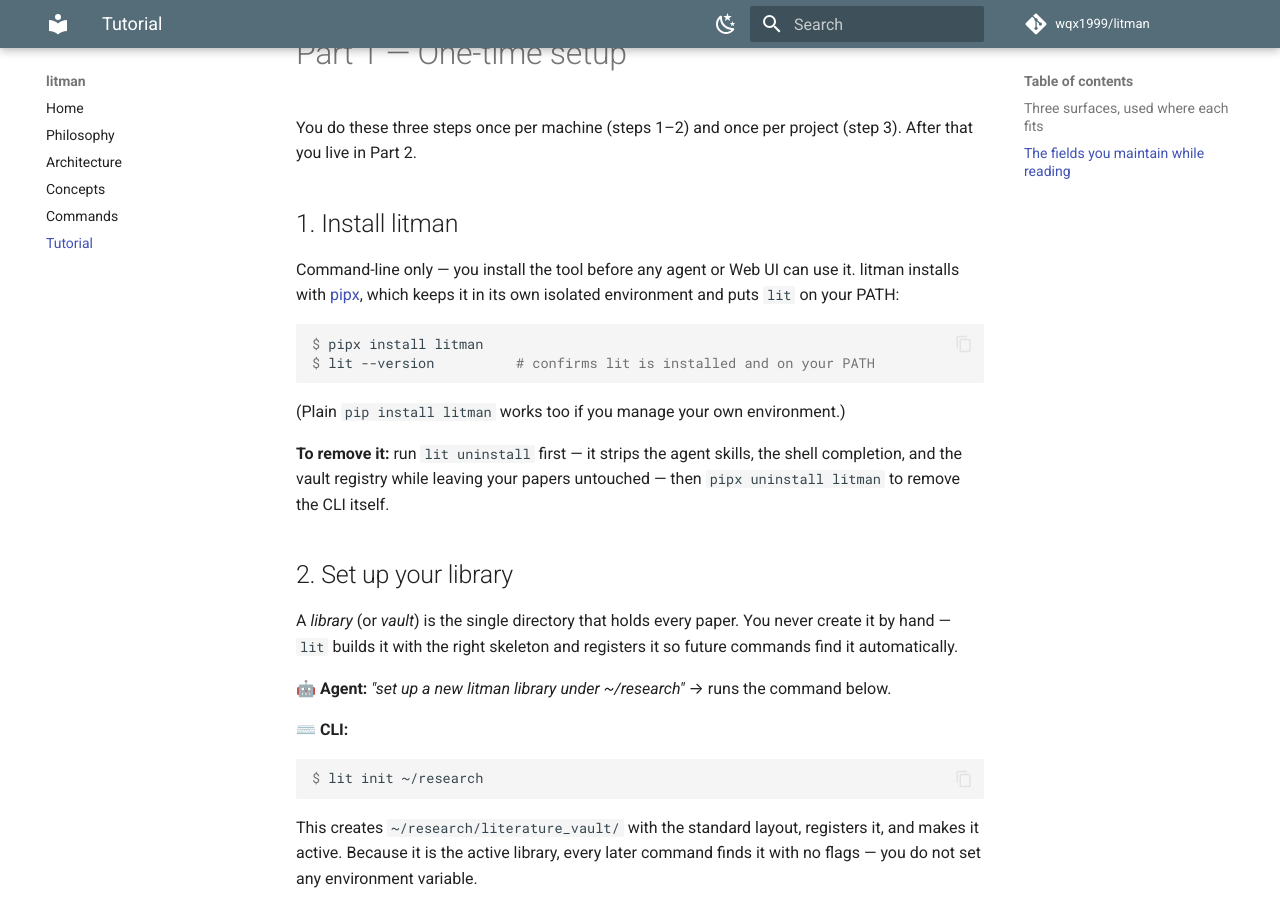
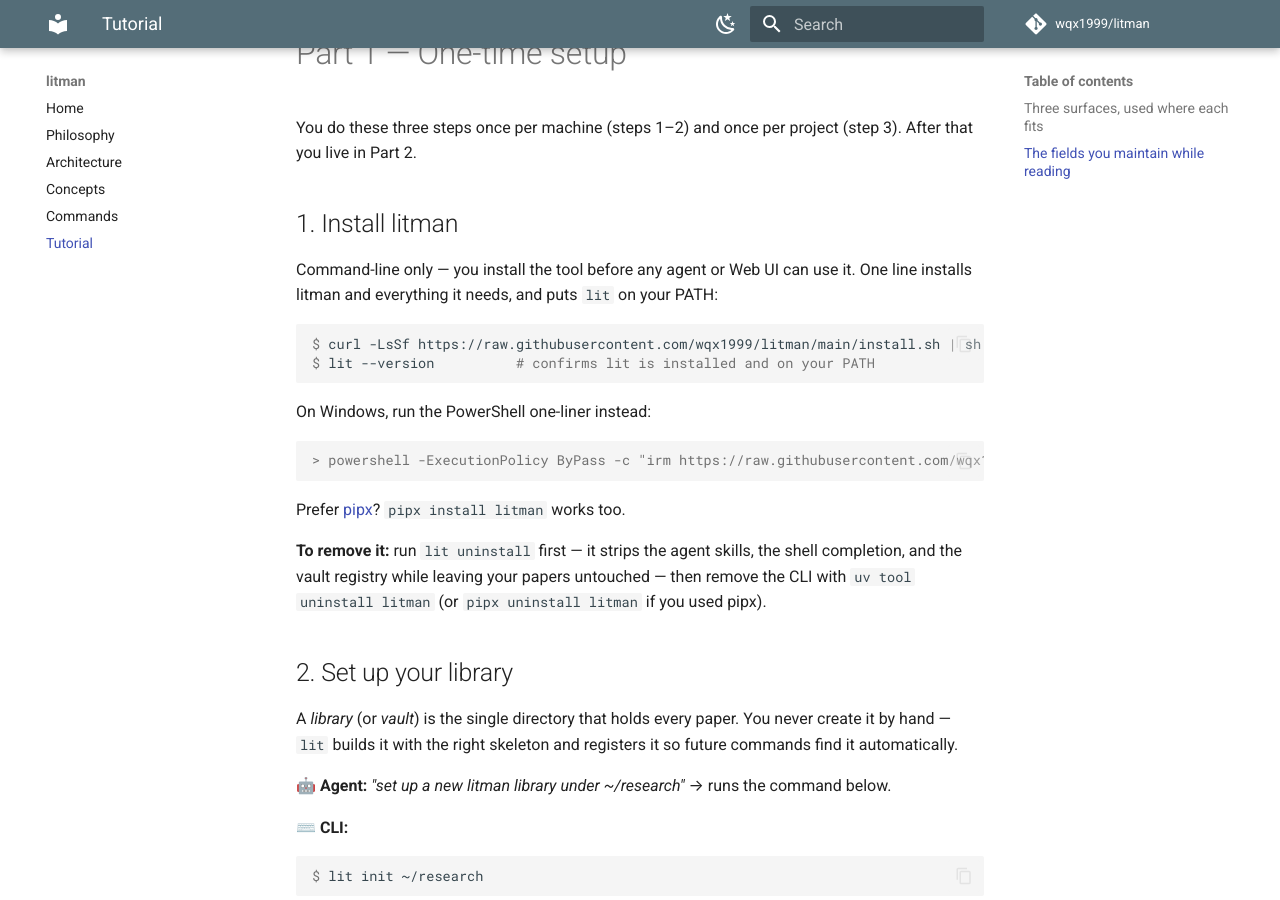
Before and after one commit to wqx1999/litman, an MkDocs documentation site: the page built from docs/5-tutorial.md, in a window 1280 px wide and 900 px high, scrolled down 2013 px. Built offline with MkDocs 1.6.1 and Material for MkDocs 9.7.7, drawn with Linux system fonts in a browser that asks for light colours; comment, search, counter and statistics services are not loaded.

Commit message:
feat(install): add uv one-line install scripts; keep pipx as alternative
install.sh / install.ps1 probe uv, install it if missing, then
uv tool install|upgrade litman, verify, and point at `lit setup`.
Docs lead with the one-liners; pipx stays documented as an
alternative. Reinstall/uninstall hints list both uv and pipx.

Co-Authored-By: Claude Fable 5 <noreply@anthropic.com>

````diff
--- a/docs/5-tutorial.md
+++ b/docs/5-tutorial.md
@@ -82,19 +82,25 @@ You do these three steps once per machine (steps 1–2) and once per project
 ## 1. Install litman
 
 Command-line only — you install the tool before any agent or Web UI can use it.
-litman installs with [pipx](https://pipx.pypa.io/), which keeps it in its own
-isolated environment and puts `lit` on your PATH:
+One line installs litman and everything it needs, and puts `lit` on your PATH:
 
 ```console
-$ pipx install litman
+$ curl -LsSf https://raw.githubusercontent.com/wqx1999/litman/main/install.sh | sh
 $ lit --version          # confirms lit is installed and on your PATH
 ```
 
-(Plain `pip install litman` works too if you manage your own environment.)
+On Windows, run the PowerShell one-liner instead:
+
+```console
+> powershell -ExecutionPolicy ByPass -c "irm https://raw.githubusercontent.com/wqx1999/litman/main/install.ps1 | iex"
+```
+
+Prefer [pipx](https://pipx.pypa.io/)? `pipx install litman` works too.
 
 **To remove it:** run `lit uninstall` first — it strips the agent skills, the
 shell completion, and the vault registry while leaving your papers untouched —
-then `pipx uninstall litman` to remove the CLI itself.
+then remove the CLI with `uv tool uninstall litman` (or `pipx uninstall litman`
+if you used pipx).
 
 ## 2. Set up your library
 
````
Also changed, not shown: README-CN.md (+30 -15 lines), README.md (+28 -13 lines), docs/4-commands.md (+5 -3 lines), 6 other files.
